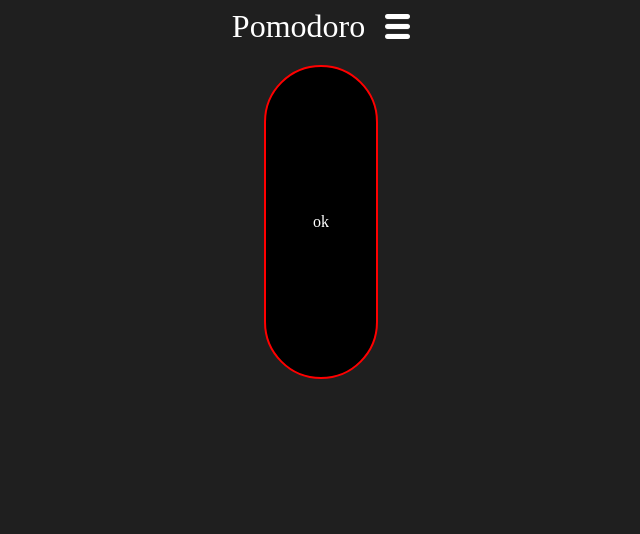
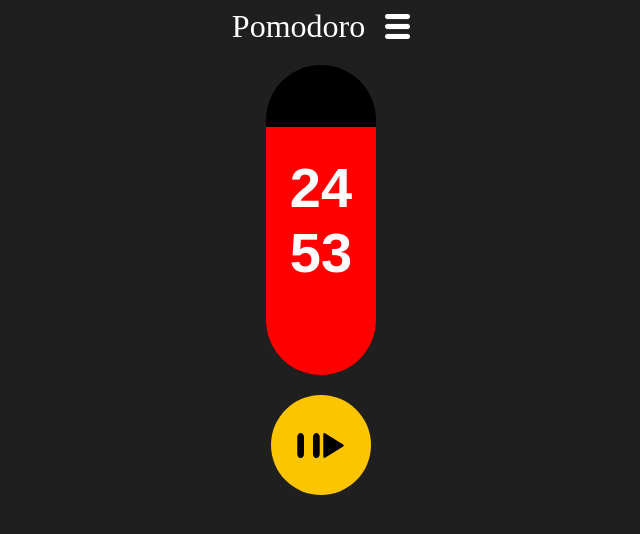
Before and after one commit to gulu43/pomodoro, a React (Vite) app: page /home in a window 1280 px wide. Shown: the top 534 px of the page, without its empty margins (319-959 px from the left). Built offline with nearby package versions, Linux system fonts and the light colour scheme.

Commit message:
added bit ui

```diff
--- a/src/App.css
+++ b/src/App.css
@@ -32,6 +32,8 @@
 
 .mainBody {
     display: flex;
+    flex-direction: column;
+    gap: 20px;
     justify-content: center;
     align-items: center;
     height: 90%;
@@ -124,8 +126,8 @@
 
 /* ----------------------------- */
 /*  */
-.pillBody{
-    border :2px solid red;
+.pillBody {
+    /* border: 2px solid red; */
     background-color: black;
     border-radius: 70px;
     /* width: 70%;
@@ -137,8 +139,56 @@
     flex-direction: row;
     justify-content: center;
     align-items: center;
+    box-sizing: border-box;
+    overflow: hidden;
 
 }
-.textInside{
-    font-size: 180%;
+.redPartOfPill{
+     /* border: 2px solid red; */
+    background-color: red;
+    border-radius: none;
+    position: absolute;
+    bottom: 0;
+    width: 100%;
+    height: 80%;
+    /* change height */
+
+    display: flex;
+    flex-direction: row;
+    justify-content: center;
+    align-items: center;
+    box-sizing: border-box;
 }
+.textInside {
+    font-size: 350%;
+    font-weight: bold;
+    font-family: sans-serif ;
+    color: #fff;
+    white-space: pre-line;
+    z-index: 1;
+}
+
+.circleBody {
+    /* border: 2px solid #fcc500; */
+    background-color: #fcc500;
+    border-radius: 100px;
+    /* width: 70%;
+    height: 60vh; */
+    width: 100px;
+    height: 100px;
+    /* position: relative; */
+    display: flex;
+    /* flex-direction: row; */
+    justify-content: center;
+    align-items: center;
+    box-sizing: border-box;
+    overflow: hidden;
+}
+.playPauseIcons{
+    width: 25px;
+    height: 25px;
+    /* font-size: 200%; */
+    /* font-family: sans-serif; */
+    /* font-weight: bold; */
+    /* color: black; */
+}
--- a/src/Home.jsx
+++ b/src/Home.jsx
@@ -41,7 +41,7 @@
         let totalSeconds = Math.floor(ms / 1000);
         let minutes = Math.floor(totalSeconds / 60);
         let seconds = totalSeconds % 60;
-        return `${String(minutes).padStart(2, '0')}:${String(seconds).padStart(2, '0')}`;
+        return `${String(minutes).padStart(2, '0')}\n${String(seconds).padStart(2, '0')}`;
     };
 
     return (
@@ -56,8 +56,15 @@
                 {/* <div>Work: {formatTime(workTime)}</div><br/>
                 <div>Break: {formatTime(breakTime)}</div> */}
                 <div className='pillBody'>
-                    <div className='ok'>ok</div>
+
+                    <div className='redPartOfPill'></div>
+                    <div className='textInside'>{formatTime(workTime)}</div>
                 </div>
+                <div className='circleBody'>
+                    <img className='playPauseIcons' src="/assets/pause.svg" alt="0" />
+                    <img className='playPauseIcons' src="/assets/play.svg" alt="II" />
+                </div>
+
             </div>
         </div>
     );
```
Also changed, not shown: public/assets/pause.svg (added), public/assets/play.svg (added).
